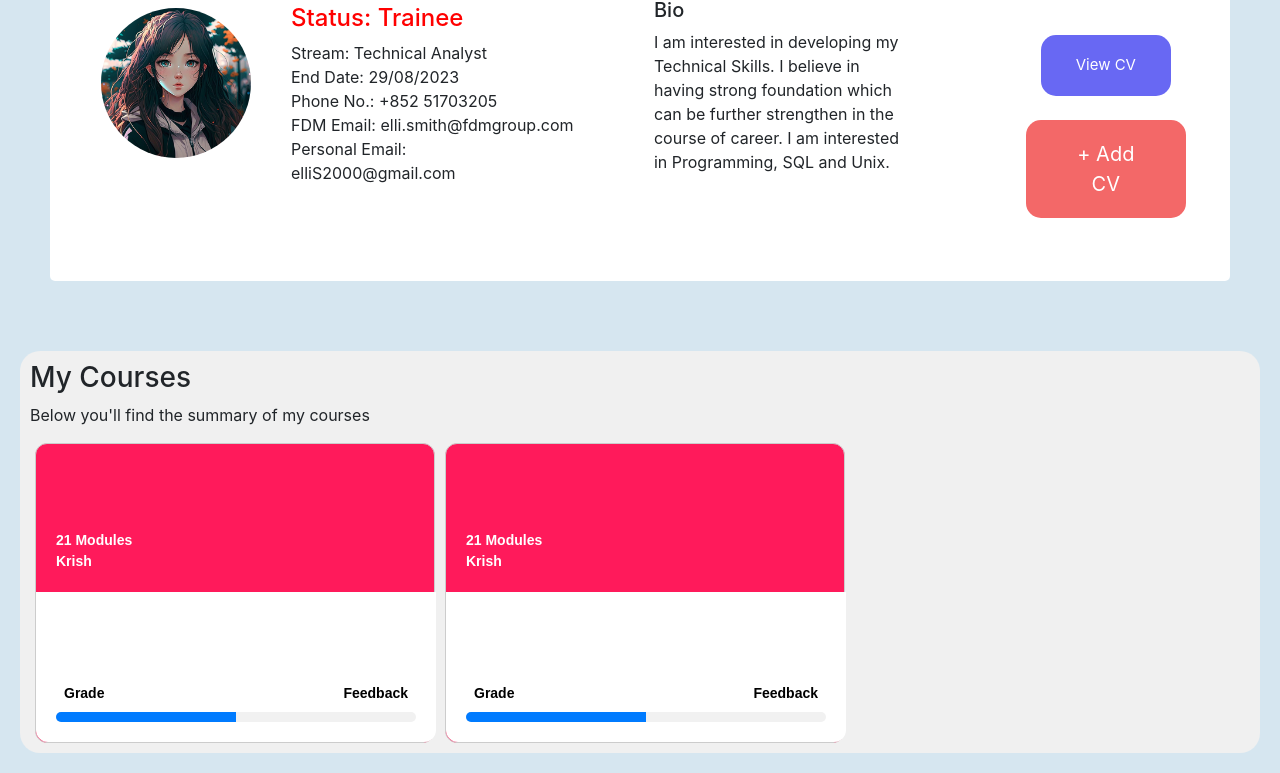
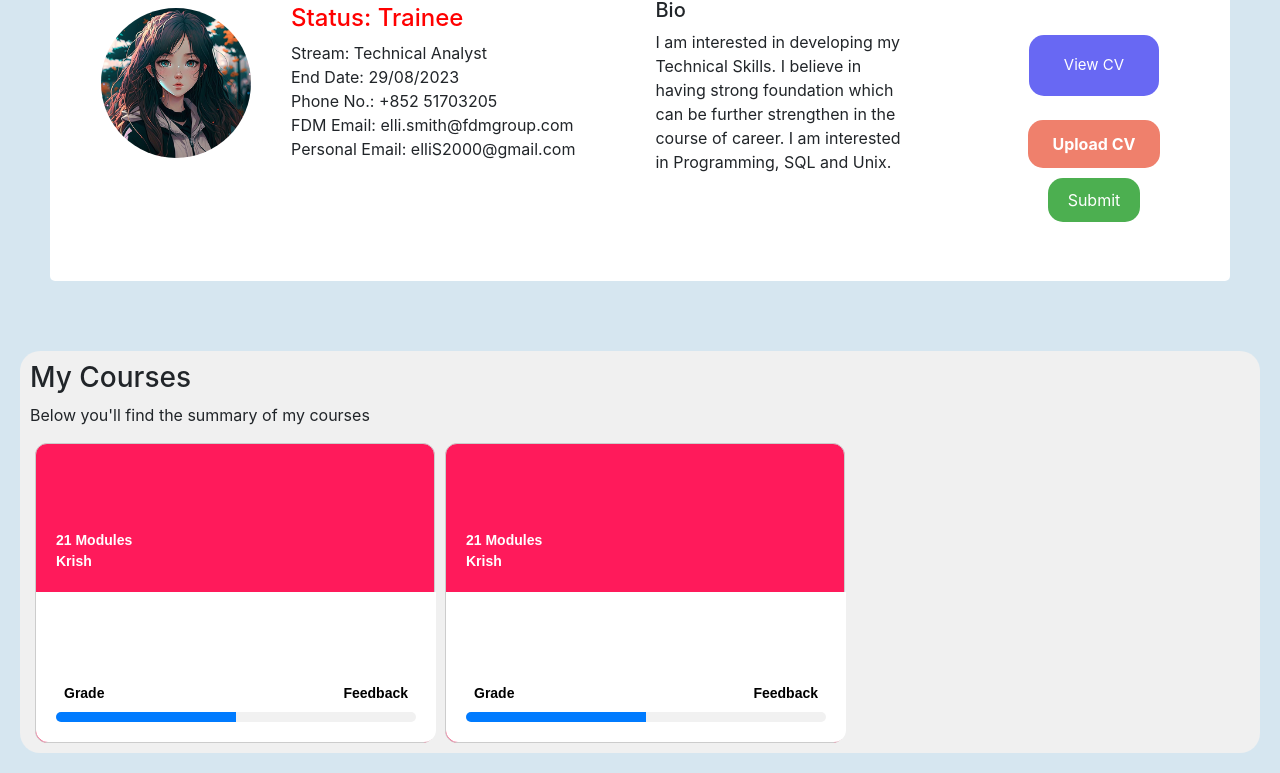
Before and after one commit to ahsfar/arome-frontend, a plain HTML site: page index.html in a window 1280 px wide. Shown: the part 143-916 px from the top of the page. Drawn offline with nearby package versions, Linux system fonts and the light colour scheme.

Commit message:
updated view and upload cv

```diff
--- a/css/main.css
+++ b/css/main.css
@@ -221,3 +221,67 @@ body{
 .carousel-inner {
     min-width: max-content;
 }
+
+label {
+
+    display: block;
+
+    margin-bottom: 10px;
+
+    font-weight: bold;
+
+  }
+
+
+
+  input[type="file"] {
+
+    display: none;
+
+    margin-bottom: 10px;
+
+  }
+
+
+
+
+  label[for="cv"] {
+
+  background-color: #ef806c;
+
+  color: white;
+
+  padding: 12px 24px;
+
+  border-radius: 15px;
+
+  cursor: pointer;
+
+}
+
+
+
+
+label[for="cv"]:hover {
+
+  background-color: #3e8e41;
+
+}
+
+
+
+  input[type="submit"] {
+
+    background-color: #4CAF50;
+
+    color: white;
+
+    padding: 10px 20px;
+
+    border: none;
+
+    border-radius: 15px;
+
+    cursor: pointer;
+
+  }
--- a/index.html
+++ b/index.html
@@ -49,11 +49,19 @@
 
             <button class="view">View CV</button><br><br>
 
-            <button class="add">+ Add CV</button>
+            <form action="#" method="post" enctype="multipart/form-data">
+
+                <label for="cv">Upload CV</label>
+
+                <input type="file" id="cv" name="cv" accept=".pdf,.doc,.docx">
+
+                <input type="submit" value="Submit">
+
+              </form>
 
         </div>
 
-    </div>
+	</div>
 <!-- Parent Container with Scrolling -->
 <div style="width: 100%; overflow-x: auto;">
 <!-- Carousel-like Container -->
```
